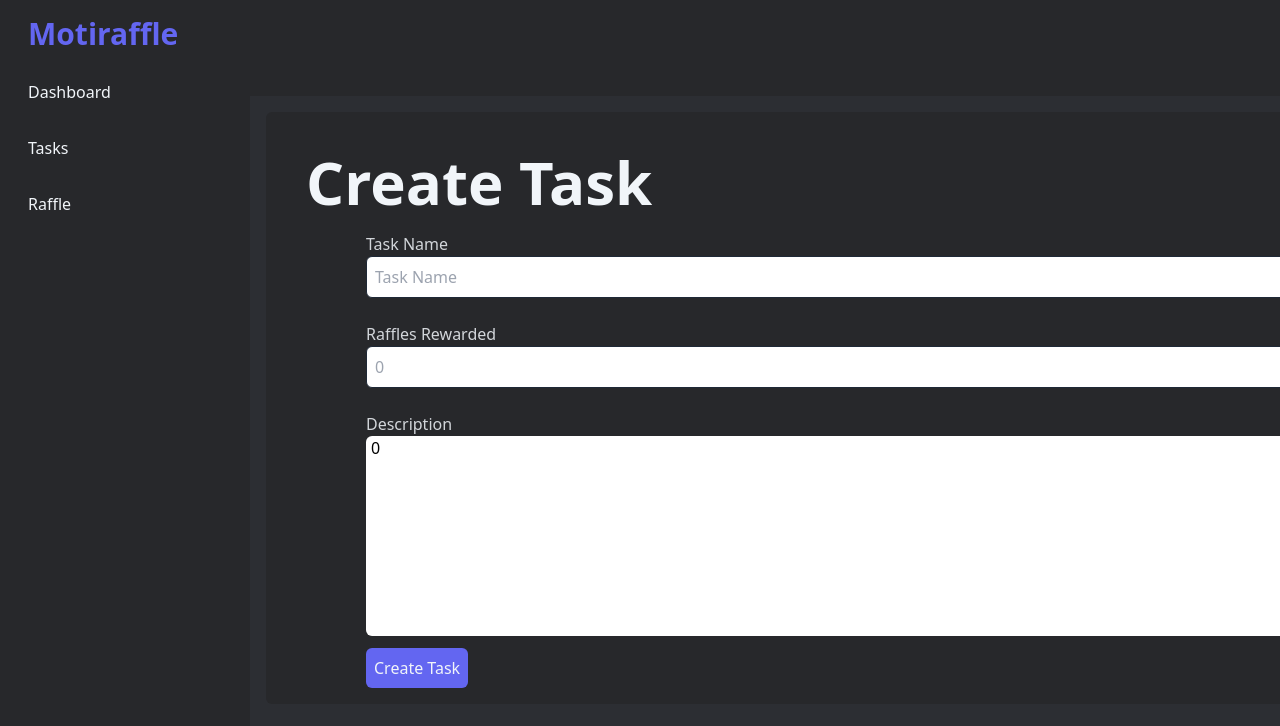
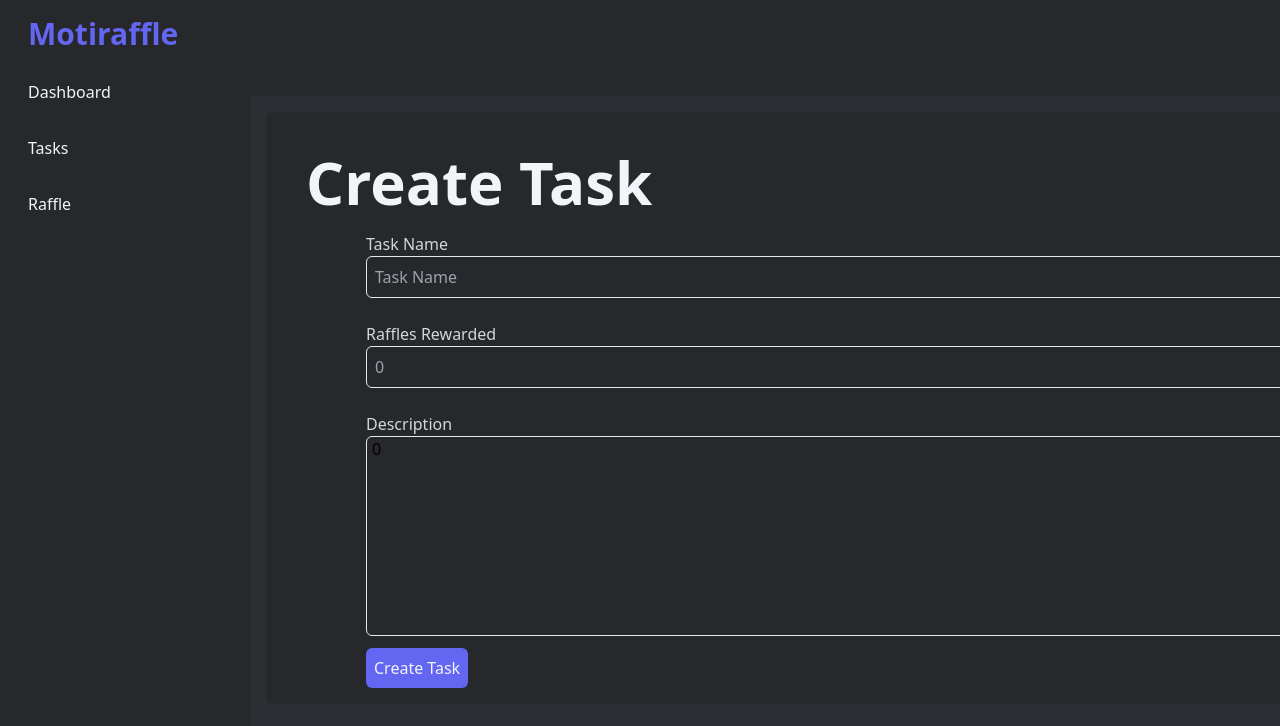
Before and after one commit to ImOwly/MotiRaffle, a React (Vite) app in the folder motiraffle-react/: page /createtask in a window 1280 px wide. Shown: the top 726 px of the page. Built offline with nearby package versions, Linux system fonts and the light colour scheme.

Commit message:
edit createRaffle and createTask for style consistency

```diff
--- a/motiraffle-react/src/Pages/CreateRafflePage.jsx
+++ b/motiraffle-react/src/Pages/CreateRafflePage.jsx
@@ -33,9 +33,9 @@ export const CreateRafflePage = () => {
                     <h1 className='font-bold text-6xl mt-10 mx-10 mb-5 text-slate-100'>Create Raffle</h1>
                     <form onSubmit = {handleSubmit} className='px-[100px]'>
                         <label className="text-base font-medium text-slate-100 text-opacity-85">Raffle Name</label>
-                        <input className = "rounded-md text-base w-full px-2 py-2 mb-6 border border-gray-800 focus:outline-none" type = "text" placeholder='Task Name' required value = {name} onChange = {(e) => setName(e.target.value)}/>
+                        <input className = "bg-[#27282b] rounded-md text-base w-full px-2 py-2 mb-6 border border-slate-200 focus:outline-none" type = "text" placeholder='Task Name' required value = {name} onChange = {(e) => setName(e.target.value)}/>
                         <label className="text-base font-medium text-slate-100 text-opacity-85">Raffle cost</label>
-                        <input className = "rounded-md text-base w-full px-2 py-2 mb-6 border border-gray-800 focus:outline-none" type = "number" placeholder= '0' required value = {cost} onChange = {(e) => setCost(e.target.value)}/>
+                        <input className = "bg-[#27282b] rounded-md text-base w-full px-2 py-2 mb-6 border border-slate-200 focus:outline-none" type = "number" placeholder= '0' required value = {cost} onChange = {(e) => setCost(e.target.value)}/>
                         <button className='p-2 bg-indigo-500 hover:bg-indigo-600 mt-3 rounded-md text-slate-100' type='submit'>Create Raffle</button>
                     </form>
                 </div>
--- a/motiraffle-react/src/Pages/CreateTaskPage.jsx
+++ b/motiraffle-react/src/Pages/CreateTaskPage.jsx
@@ -43,12 +43,12 @@ export const CreateTaskPage = () => {
                     <h1 className='font-bold text-6xl mt-10 mx-10 mb-5 text-slate-100'>Create Task</h1>
                     <form onSubmit = {handleSubmit} className='px-[100px]'>
                         <label className="text-base font-medium text-slate-100 text-opacity-85">Task Name</label>
-                        <input className = "rounded-md text-base w-full px-2 py-2 mb-6 border border-gray-800 focus:outline-none" type = "text" placeholder='Task Name' required value = {name} onChange = {(e) => setName(e.target.value)}/>
+                        <input className = "rounded-md text-base w-full px-2 py-2 mb-6 border border-slate-200 focus:outline-none bg-[#27282b]" type = "text" placeholder='Task Name' required value = {name} onChange = {(e) => setName(e.target.value)}/>
                         <label className="text-base font-medium text-slate-100 text-opacity-85">Raffles Rewarded</label>
-                        <input className = "rounded-md text-base w-full px-2 py-2 mb-6 border border-gray-800 focus:outline-none" type = "number" placeholder= '0' required value = {rewardAmount} onChange = {(e) => setRewardAmount(e.target.value)}/>
+                        <input className = "rounded-md text-base w-full px-2 py-2 mb-6 border border-slate-200 focus:outline-none bg-[#27282b]" type = "number" placeholder= '0' required value = {rewardAmount} onChange = {(e) => setRewardAmount(e.target.value)}/>
                         <div className='flex flex-col'>
                             <label className="text-base font-medium text-slate-100 text-opacity-85">Description</label>
-                            <textarea className='h-[200px] rounded-md pl-[5px]' required type = "text" placeholder='Task Description' value = {taskDescription} onChange = {(e) => setTaskDescription(e.target.value)}/>
+                            <textarea className='h-[200px] rounded-md pl-[5px] border border-slate-200 focus:outline-none bg-[#27282b]' required type = "text" placeholder='Task Description' value = {taskDescription} onChange = {(e) => setTaskDescription(e.target.value)}/>
                         </div>
                         <button className='p-2 bg-indigo-500 hover:bg-indigo-600 text-slate-100 mt-3 rounded-md' type='submit'>Create Task</button>
                     </form>
```
